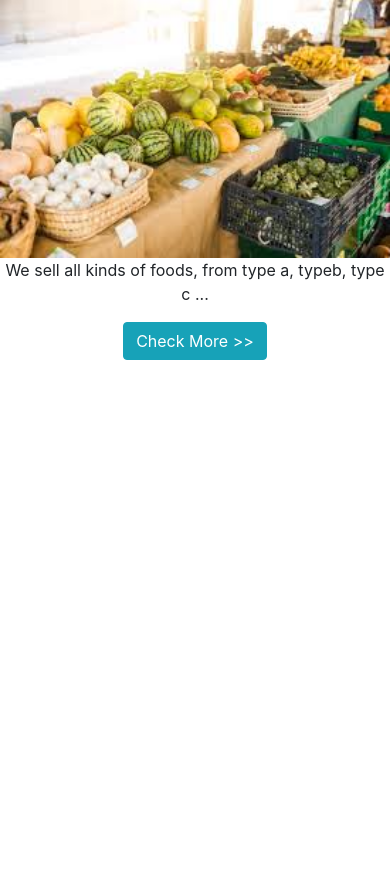
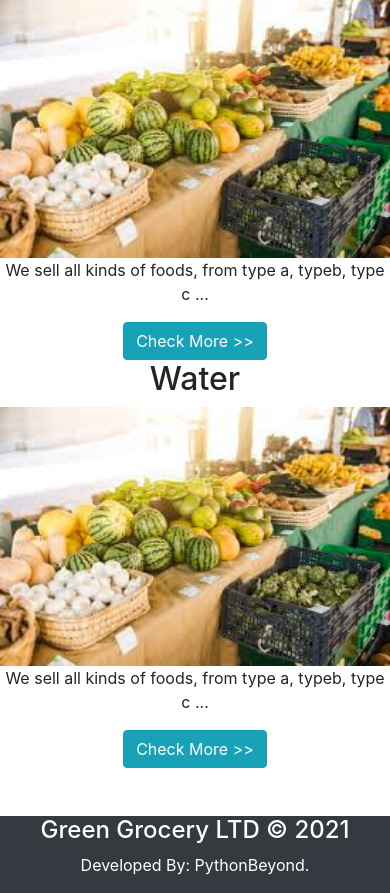
Before and after one commit to modcomlearning/pythonBeyond, a Flask app: template templates/home.html in a window 390 px wide. Shown: the part 2169-3062 px from the top of the page. Before the commit the page ends 2529 px from the top, so only its background shows below. Run offline with Flask 2, Linux system fonts and the light colour scheme; the template is opened without the code that fills it, so the values that code supplies are empty; some libraries are stand-ins or nearby versions.

Commit message:
Sixth Commit

```diff
--- a/templates/home.html
+++ b/templates/home.html
@@ -45,27 +45,45 @@
        Lorem ipsum dolor sit amet, consectetur adipisicing elit. Aperiam, archit</p>
 
    <section class="row text-center">
-       <div class="col-md-4">
+       <div class="col-md-3">
             <h2>Fruits</h2>
             <img src="../static/pic5.jpeg" alt="" class="img-fluid" width="100%">
             <p>We sell all kinds of fruits, from type a, typeb, type c ...</p>
             <a href="" class="btn btn-info">Check More >> </a>
        </div>
 
-       <div class="col-md-4">
+       <div class="col-md-3">
             <h2>Drinks</h2>
             <img src="../static/pic5.jpeg" alt="" class="img-fluid" width="100%">
             <p>We sell all kinds of drinks, from type a, typeb, type c ...</p>
             <a href="" class="btn btn-info">Check More >> </a>
        </div>
 
-       <div class="col-md-4">
+       <div class="col-md-3">
             <h2>Foods</h2>
             <img src="../static/pic5.jpeg" alt="" class="img-fluid" width="100%">
             <p>We sell all kinds of foods, from type a, typeb, type c ...</p>
             <a href="" class="btn btn-info">Check More >> </a>
        </div>
+
+       <div class="col-md-3">
+            <h2>Water</h2>
+            <img src="../static/pic5.jpeg" alt="" class="img-fluid" width="100%">
+            <p>We sell all kinds of foods, from type a, typeb, type c ...</p>
+            <a href="" class="btn btn-info">Check More >> </a>
+       </div>
    </section>
+
+
+   <!--do more sections i.e our team, latest news, featured drinks  -->
+   <br><br>
+  <footer class="row bg-dark text-white">
+      <div class="col-md-12">
+         <h4 class="text-center">Green Grocery LTD &copy; 2021</h4>
+         <p class="text-center">Developed By: PythonBeyond.</p>
+      </div>
+  </footer>
+
 
 
 
```
